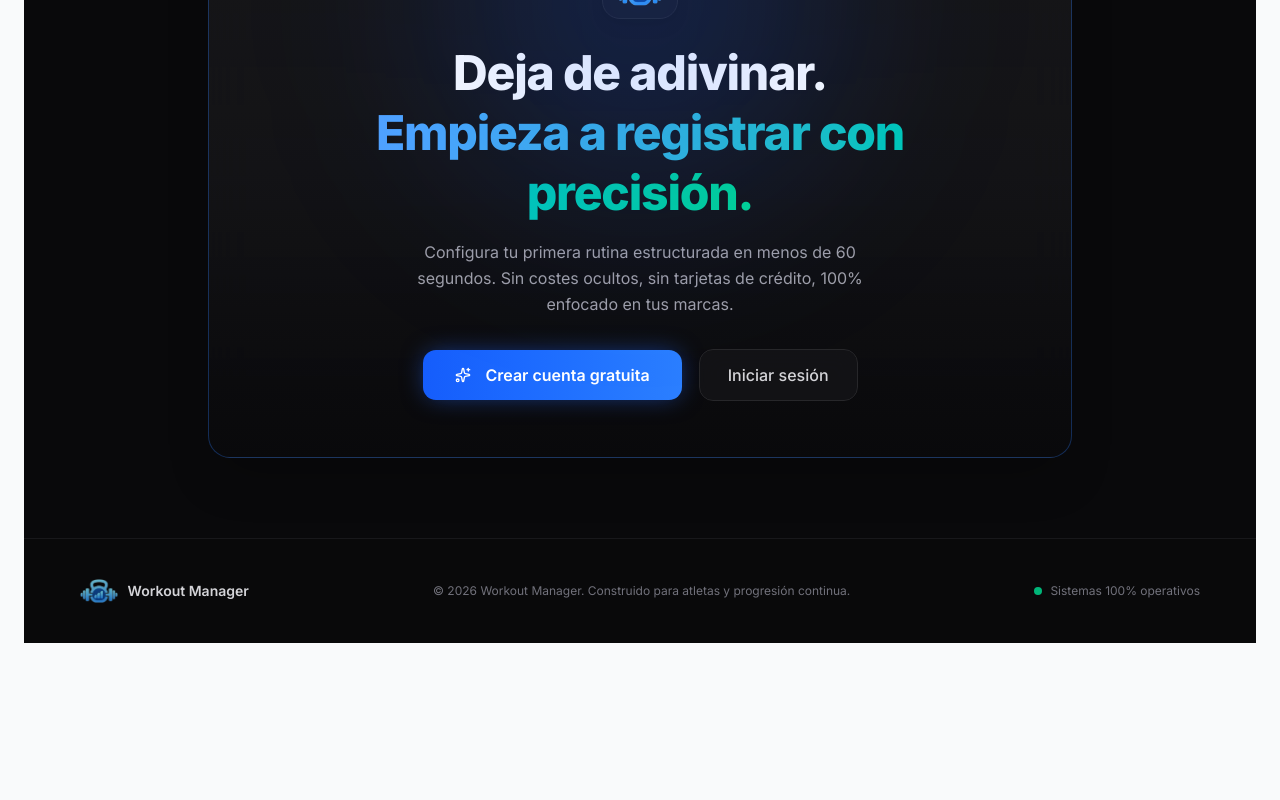
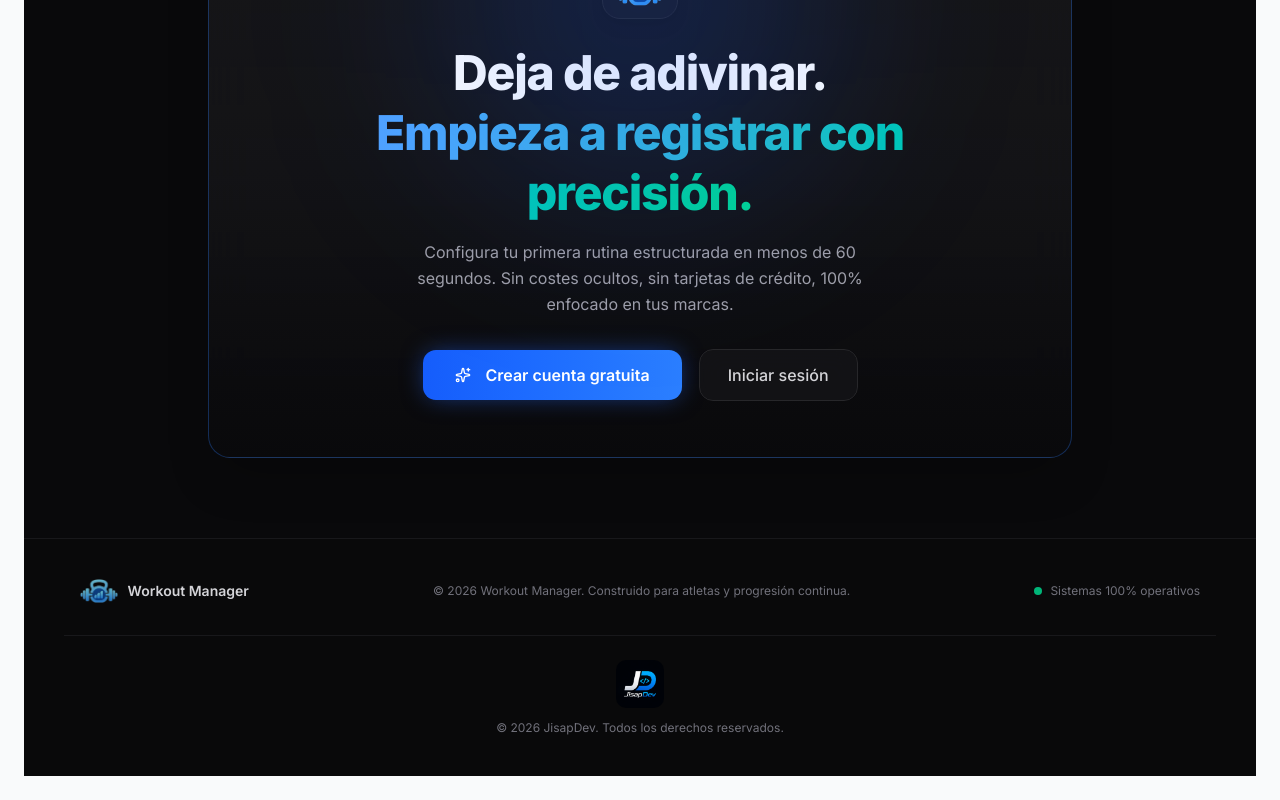
Before and after one commit to Jisap/workoutmanager, a Next.js app: page / in a window 1280 px wide. Shown: the part 4772-5572 px from the top of the page. Before the commit the page ends 5439 px from the top, so only its background shows below. Built offline with nearby package versions, Linux system fonts and the light colour scheme; no server answers.

Commit message:
Copyright

```diff
--- a/src/app/page.tsx
+++ b/src/app/page.tsx
@@ -527,6 +527,19 @@ export default async function Home() {
             <span>Sistemas 100% operativos</span>
           </div>
         </div>
+
+        <div className="max-w-6xl mx-auto px-4 mt-8 flex flex-col items-center gap-3 border-t border-zinc-900 pt-6">
+          <Image
+            src="/jisap_dev.png"
+            alt="JisapDev"
+            width={120}
+            height={120}
+            className="h-12 w-auto rounded-lg object-contain"
+          />
+          <p className="text-xs text-zinc-500">
+            © {new Date().getFullYear()} JisapDev. Todos los derechos reservados.
+          </p>
+        </div>
       </footer>
     </div>
   );
```
Also changed, not shown: public/jisap_dev.png (added), 1 other file (tests, documents, lock files or other folders).
